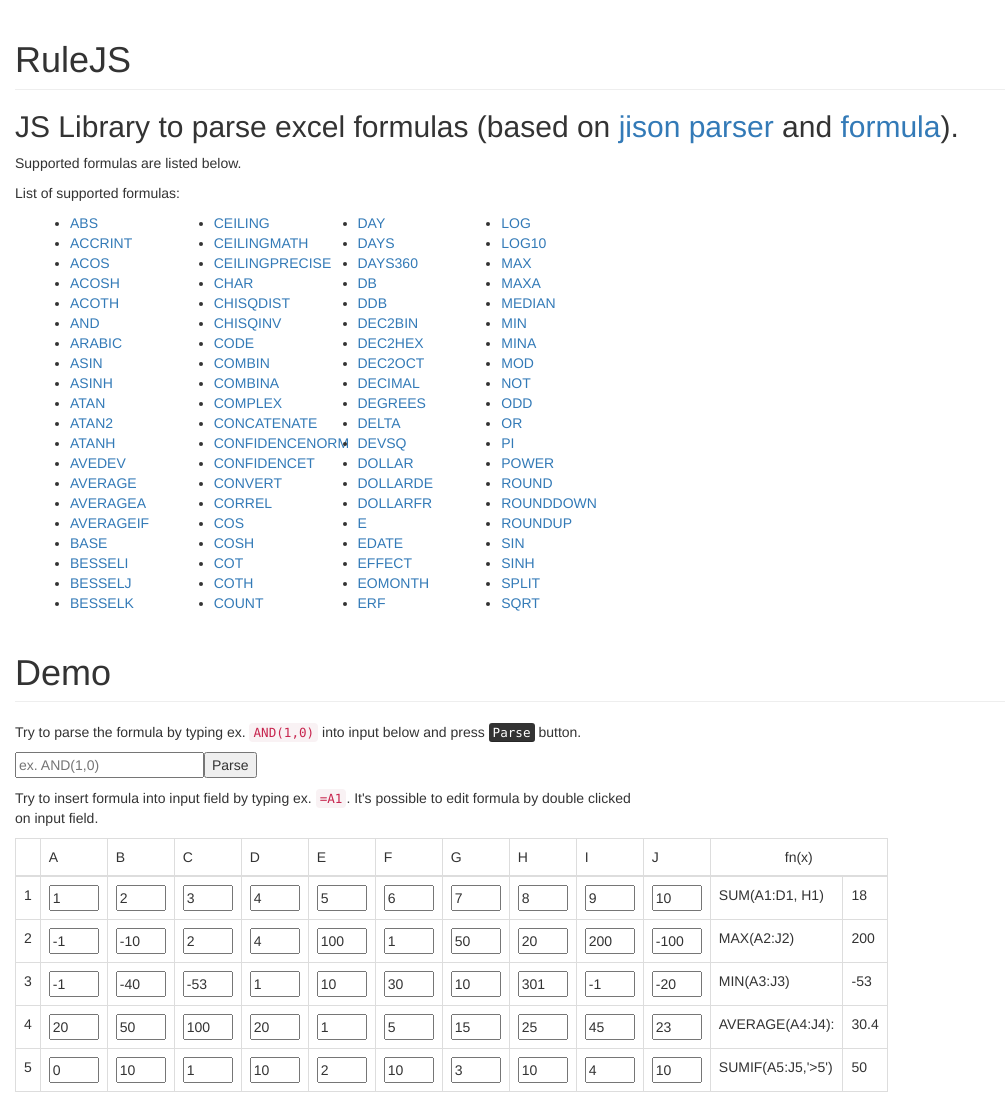
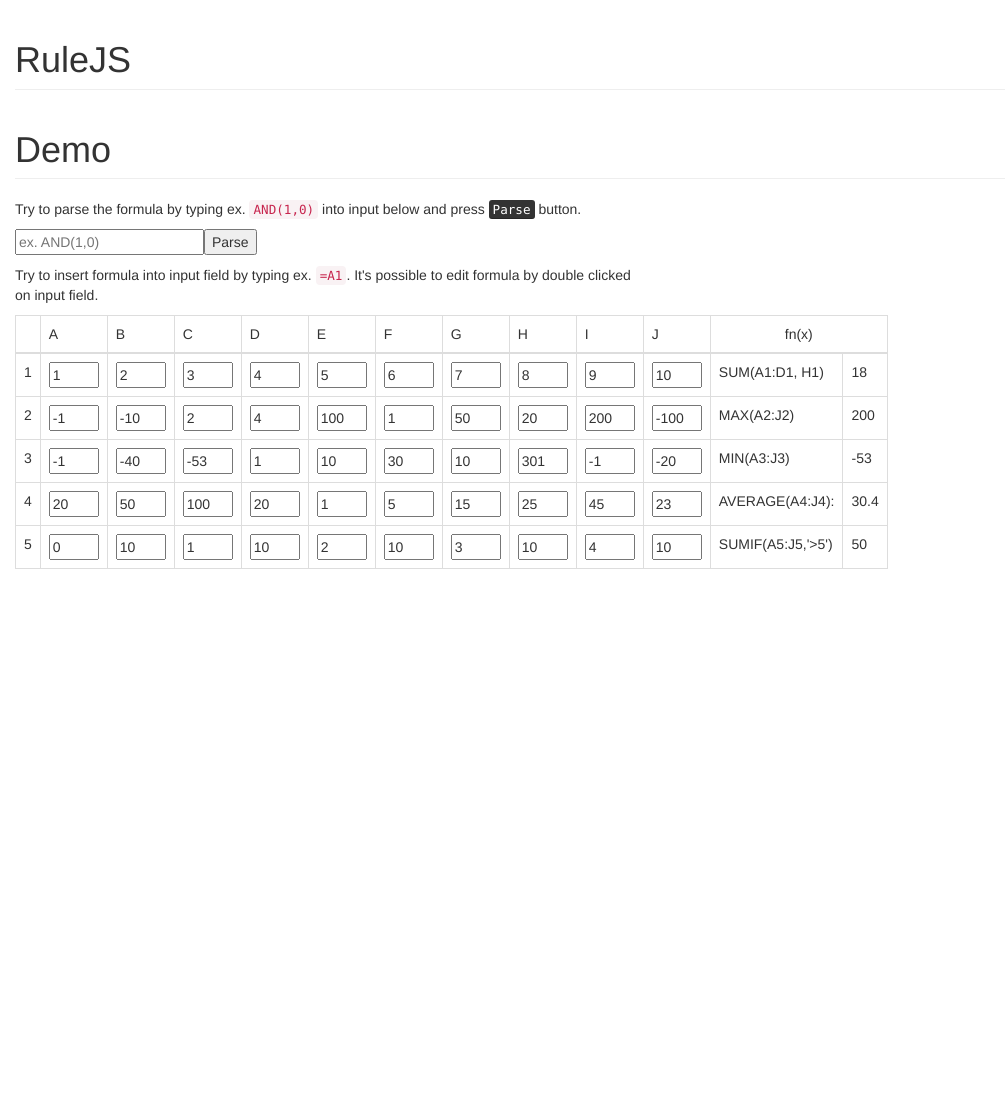
Before and after one commit to vogtb/spreadsheet, a plain HTML site: page index.html in a window 1280 px wide. Shown: the whole page, without its empty margins (0-1005 px from the left). After the commit the page ends 800 px from the top, so only its background shows below. Drawn offline with nearby package versions, Linux system fonts and the light colour scheme.

Commit message:
Cleaning up view

```diff
--- a/index.html
+++ b/index.html
@@ -34,18 +34,6 @@
 <div class="col-xs-12">
   <section>
     <h1 class="page-header">RuleJS</h1>
-
-    <h2>JS Library to parse excel formulas (based on <a href="https://github.com/zaach/jison" target="_blank">jison parser</a> and <a href="https://github.com/sutoiku/formula.js" target="_blank">formula</a>).</h2>
-    <p>Supported formulas are listed below.</p>
-  </section>
-
-  <section>
-    <p>List of supported formulas:</p>
-    <div id="suportedList" class="col-xs-6" style="height: 400px; overflow-y: scroll;"></div>
-  </section>
-
-  <div class="clearfix"></div>
-
   <section>
     <h1 class="page-header">Demo</h1>
     <p>Try to parse the formula by typing ex. <code>AND(1,0)</code> into input below and press <kbd>Parse</kbd> button.</p>
@@ -188,34 +176,6 @@
       }
     });
 
-    var listFormulas = (function() {
-      var container = document.querySelector('#suportedList'),
-          ul = document.createElement('ul');
-
-      container.appendChild(ul);
-
-      //var methods = [];
-      //for (var method in rules.helper.SUPPORTED_FORMULAS) {
-      //  methods.push(method);
-      //}
-      //methods.sort();
-
-      var methods = rules.helper.SUPPORTED_FORMULAS.sort();
-
-      methods.forEach(function (item) {
-        var li = document.createElement('li'),
-            a = document.createElement('a');
-
-        a.href = 'http://www.stoic.com/pages/formula/function?function=' + item;
-        a.target = '_blank';
-        a.innerHTML = item;
-
-        li.appendChild(a);
-        ul.appendChild(li);
-      });
-
-    })();
-
   })();
 </script>
 </body>
```
